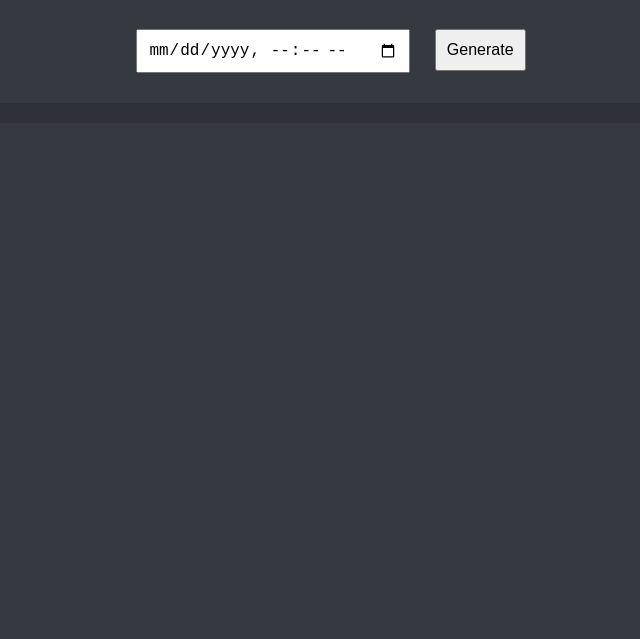
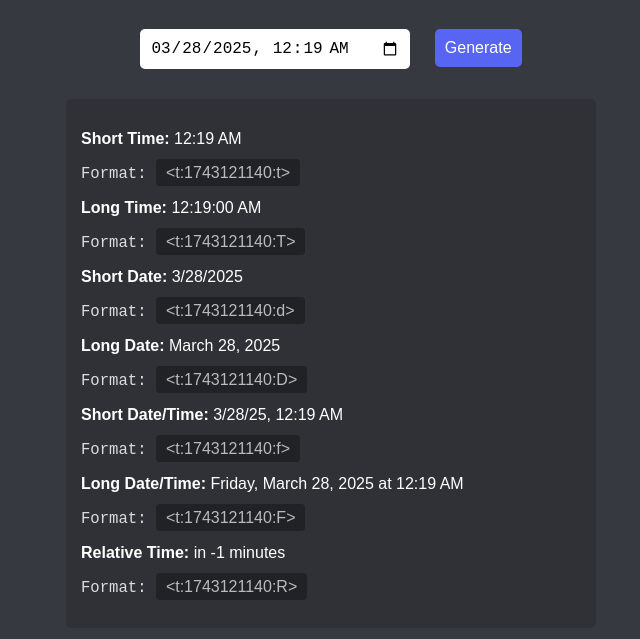
Before and after one commit to LordMrcS/discordTimeTag, a plain HTML site: page index.html in a window 1280 px wide. Both pictures are taken after a click on the button "Generate". Shown: the part 89-728 px from the top of the page, without its empty margins (309-949 px from the left). Drawn offline with Linux system fonts and the light colour scheme.

Commit message:
reworked

```diff
--- a/index.html
+++ b/index.html
@@ -1,8 +1,8 @@
 <!DOCTYPE html>
 <html lang="en">
   <head>
-    <meta charset="UTF-8">
-    <meta name="viewport" content="width=device-width, initial-scale=1.0">
+    <meta charset="UTF-8" />
+    <meta name="viewport" content="width=device-width, initial-scale=1.0" />
     <title>Discord Timestamp Generator</title>
     <style>
       body {
@@ -12,39 +12,125 @@
         background-color: #36393f;
         color: white;
       }
-        input, button {
+      input,
+      button {
         margin: 10px;
         padding: 10px;
         font-size: 16px;
+        border: none;
+        border-radius: 5px;
       }
       input {
         width: 250px;
       }
+      button {
+        background-color: #5865f2;
+        color: white;
+        cursor: pointer;
+      }
       .output {
         margin-top: 20px;
-            padding: 10px;
+        padding: 15px;
         background-color: #2f3136;
         border-radius: 5px;
+        text-align: left;
+        max-width: 500px;
+        margin-left: auto;
+        margin-right: auto;
+      }
+      .timestamp-container {
+        display: flex;
+        justify-content: space-between;
+        align-items: center;
+        padding: 8px;
+        border-bottom: 1px solid rgba(255, 255, 255, 0.1);
+      }
+      .timestamp-container:last-child {
+        border-bottom: none;
+      }
+      .timestamp-preview {
+        font-family: sans-serif;
+        background-color: #202225;
+        font-size: medium;
+        padding: 5px 10px;
+        border-radius: 4px;
+        color: #b9bbbe;
+      }
+      .timestamp-code {
+        font-family: monospace;
+        color: #dcddde;
       }
     </style>
   </head>
   <body>
     <h1>Discord Timestamp Generator</h1>
     <input type="datetime-local" id="datetime" />
-    <button onclick="generateTimestamps()">Generate</button>
+    <button onclick="generateTimestamps();">Generate</button>
+    <script>
+      function setDefaultTime() {
+        const now = new Date();
+        const offset = new Date().getTimezoneOffset() * 60000;
+        const localISOTime = new Date(Date.now() - offset)
+          .toISOString()
+          .slice(0, 16);
+        const formattedDate = localISOTime;
+        document.getElementById("datetime").value = formattedDate;
+      }
+      // Set the default time when the page loads
+      window.onload = setDefaultTime;
+    </script>
     <div class="output" id="output"></div>
 
     <script>
       function generateDiscordTimestamps(dateInput) {
-            const timestamp = Math.floor(new Date(dateInput).getTime() / 1000);
+        const date = new Date(dateInput);
+        const timestamp = Math.floor(date.getTime() / 1000);
         return {
-                ShortTime: `<t:${timestamp}:t>` ,
-                LongTime: `<t:${timestamp}:T>` ,
-                ShortDate: `<t:${timestamp}:d>` ,
-                LongDate: `<t:${timestamp}:D>` ,
-                ShortDateTime: `<t:${timestamp}:f>` ,
-                LongDateTime: `<t:${timestamp}:F>` ,
-                RelativeTime: `<t:${timestamp}:R>`
+          "Short Time": {
+            preview: date.toLocaleTimeString([], {
+              hour: "2-digit",
+              minute: "2-digit",
+            }),
+            format: `t:${timestamp}:t`,
+          },
+          "Long Time": {
+            preview: date.toLocaleTimeString([], {
+              hour: "2-digit",
+              minute: "2-digit",
+              second: "2-digit",
+            }),
+            format: `t:${timestamp}:T`,
+          },
+          "Short Date": {
+            preview: date.toLocaleDateString(),
+            format: `t:${timestamp}:d`,
+          },
+          "Long Date": {
+            preview: date.toLocaleDateString(undefined, {
+              year: "numeric",
+              month: "long",
+              day: "numeric",
+            }),
+            format: `t:${timestamp}:D`,
+          },
+          "Short Date/Time": {
+            preview: date.toLocaleString([], {
+              dateStyle: "short",
+              timeStyle: "short",
+            }),
+            format: `t:${timestamp}:f`,
+          },
+          "Long Date/Time": {
+            preview: date.toLocaleString([], {
+              dateStyle: "full",
+              timeStyle: "short",
+            }),
+            format: `t:${timestamp}:F`,
+          },
+          "Relative Time": {
+            preview: `in ${Math.floor((date - new Date()) / 60000)} minutes`,
+            format: `t:${timestamp}:R`,
+          },
         };
       }
 
@@ -54,7 +140,14 @@
         const timestamps = generateDiscordTimestamps(datetime);
         let outputHtml = "";
         for (let key in timestamps) {
-                outputHtml += `<p><strong>${key}:</strong> ${timestamps[key]}</p>`;
+          outputHtml += `<p><strong>${key}:</strong> <span class='timestamp'>${timestamps[key].preview}</span>
+              <br>
+                <div style="margin-top: 10px;">
+                <big class='timestamp-code'>Format:
+                  <code class='timestamp-preview' style="user-select: all;">&lt;${timestamps[key].format}&gt;</code>
+                </big>
+                </div>
+                </p>`;
         }
         document.getElementById("output").innerHTML = outputHtml;
       }
```
Lines whose indentation alone changed are shown as unchanged.
